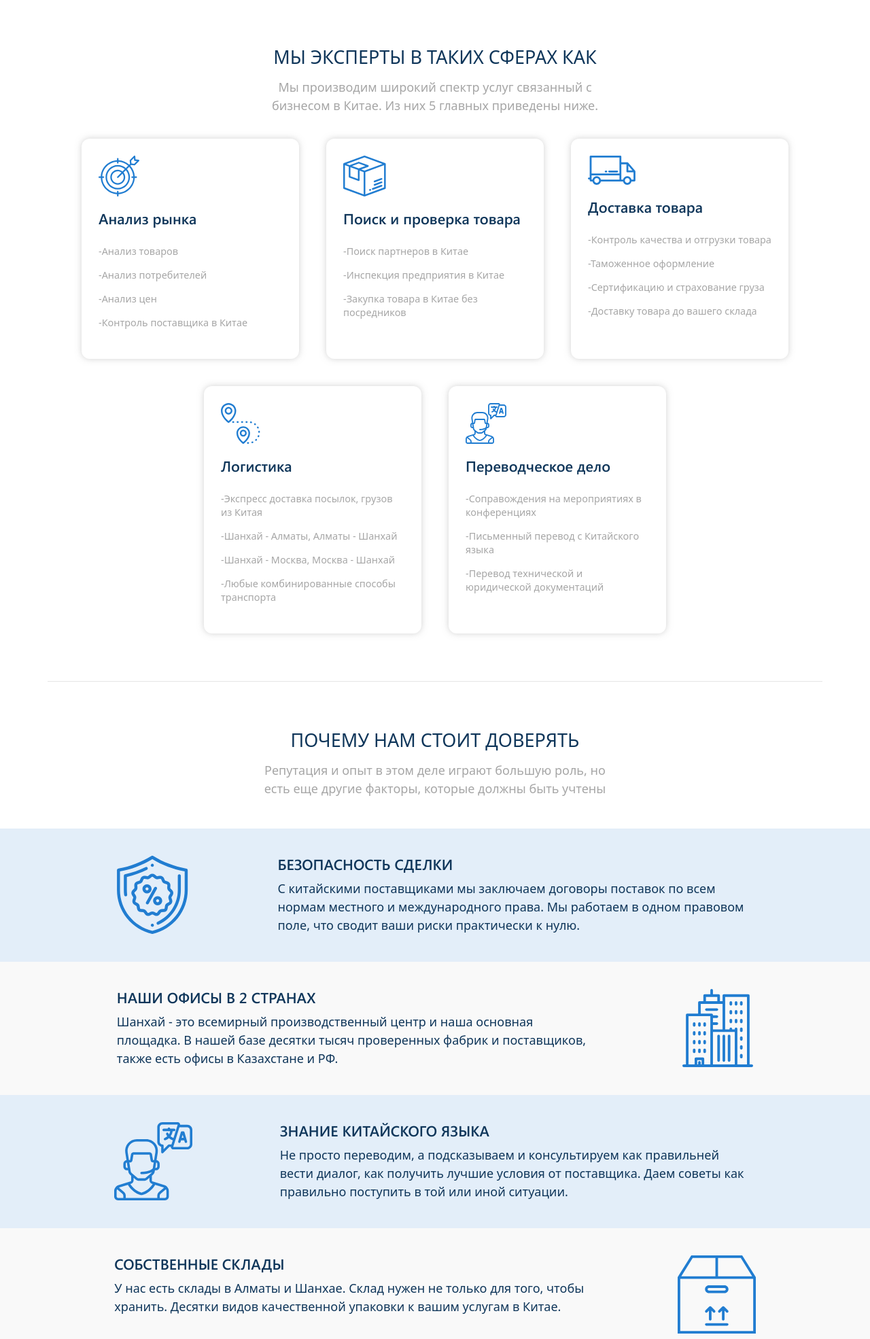
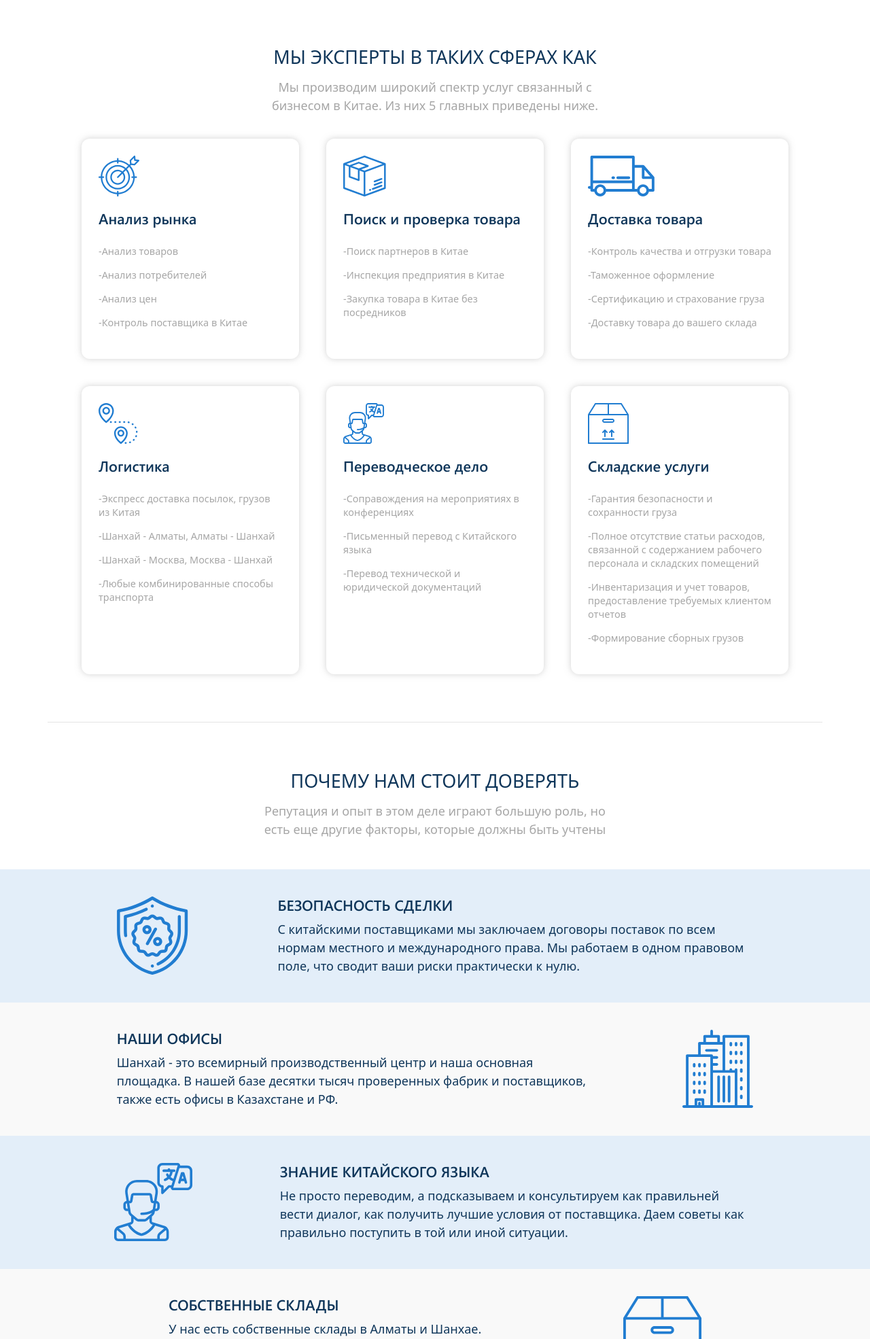
Before and after one commit to bomba65/bomba65.github.io, a PHP site: page /chinaConsulting/index.html in a window 1280 px wide. Shown: the part 754-2724 px from the top of the page at 68% size. Run offline with PHP 8.4, Linux system fonts and the light colour scheme; some web fonts are replaced.

Commit message:
China Cons fix bugs

```diff
--- a/chinaConsulting/index.html
+++ b/chinaConsulting/index.html
@@ -107,6 +107,16 @@
                                 <li>-Перевод технической и юридической документаций</li>
                             </ul>
                         </div>
+                        <div class="service">
+                            <img src="./resources/icons/box-2.svg" alt="Box">
+                            <h3>Складские услуги</h3>
+                            <ul>
+                                <li>-Гарантия безопасности и сохранности груза</li>
+                                <li>-Полное отсутствие статьи расходов, связанной с содержанием рабочего персонала и складских помещений</li>
+                                <li>-Инвентаризация и учет товаров, предоставление требуемых клиентом отчетов</li>
+                                <li>-Формирование сборных грузов</li>
+                            </ul>
+                        </div>
                     </div>
                 </div>
             </section>
@@ -133,7 +143,7 @@
                     <div class="feature grey">
                         <div class="row">
                             <div>
-                                <h3>Наши офисы в 2 странах</h3>
+                                <h3>Наши офисы</h3>
                                 <p>
                                     Шанхай - это всемирный производственный центр и наша основная площадка. В нашей базе десятки тысяч проверенных фабрик и поставщиков, также есть офисы в Казахстане и РФ.
                                 </p>
@@ -157,7 +167,7 @@
                             <div>
                                 <h3>Собственные склады</h3>
                                 <p>
-                                    У нас есть склады в Алматы и Шанхае. Склад нужен не только для того, чтобы хранить. Десятки видов качественной упаковки к вашим услугам в Китае.
+                                    У нас есть собственные склады в Алматы и Шанхае.
                                 </p>
                             </div>
                             <img src="./resources/icons/box-2.svg" alt="Box">
@@ -314,7 +324,7 @@
                                         <br>
                                         Gubei Road 620, Block C, 403
                                         <br>
-                                        8 (717) 234-45-23
+                                        +8618721974898
                                     </p>
                                 </div>
                             </div>
--- a/chinaConsulting/resources/css/style.css
+++ b/chinaConsulting/resources/css/style.css
@@ -247,6 +247,7 @@ nav hr { display: none; }
 }
 
 .service img {
+    height: 60px;
     margin-bottom: 20px;
 }
 
```
